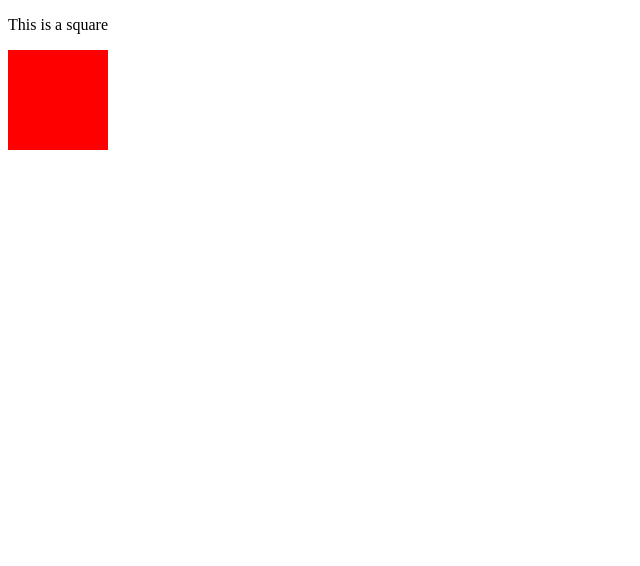
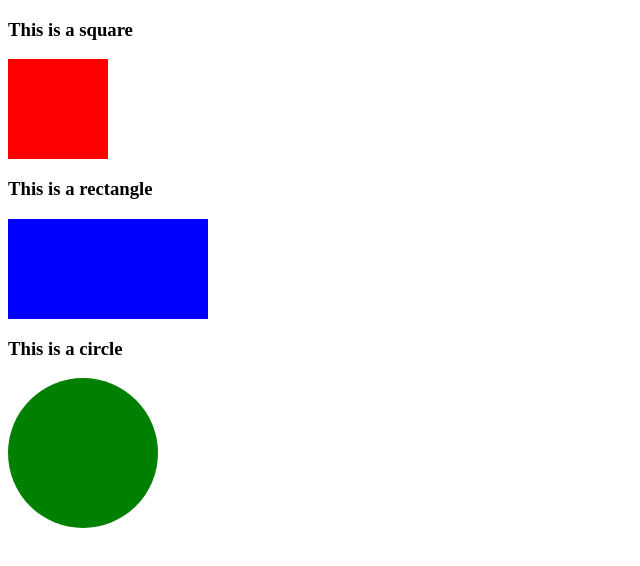
Before and after one commit to pmcmahon14/CSS-Shapes, a plain HTML site: page index.html in a window 1280 px wide. Shown: the whole page, without its empty margins (0-640 px from the left). Drawn offline with Linux system fonts and the light colour scheme.

Commit message:
added rectangle and circle

```diff
--- a/index.html
+++ b/index.html
@@ -6,7 +6,11 @@
     <title>CSS Shapes</title>
 </head>
 <body>
-    <p>This is a square</p>
+    <h3>This is a square</h3>
     <div id="square"></div>
+    <h3>This is a rectangle</h3>
+    <div id="rectangle"></div>
+    <h3>This is a circle</h3>
+    <div id="circle"></div>
 </body>
 </html>
--- a/style.css
+++ b/style.css
@@ -3,3 +3,14 @@
     height: 100px;
     background: red;
 }
+#rectangle {
+    width: 200px;
+    height: 100px;
+    background: blue;
+}
+#circle {
+    width: 150px;
+    height: 150px;
+    border-radius: 50%;
+    background: green;
+}
```
